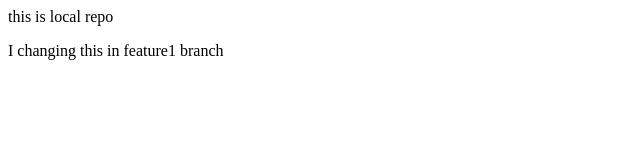
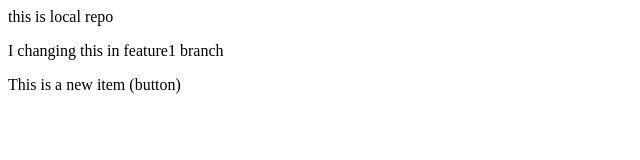
Before and after one commit to Sahilrohilla06/local, a plain HTML site: page index.html in a window 1280 px wide. Shown: the whole page, without its empty margins (0-640 px from the left). Drawn offline with Linux system fonts and the light colour scheme.

```diff
--- a/index.html
+++ b/index.html
@@ -1,2 +1,3 @@
 <p>this is local repo</p>
 <p>I changing this in feature1 branch</p>
+<p>This is a new item (button)</p>
```
